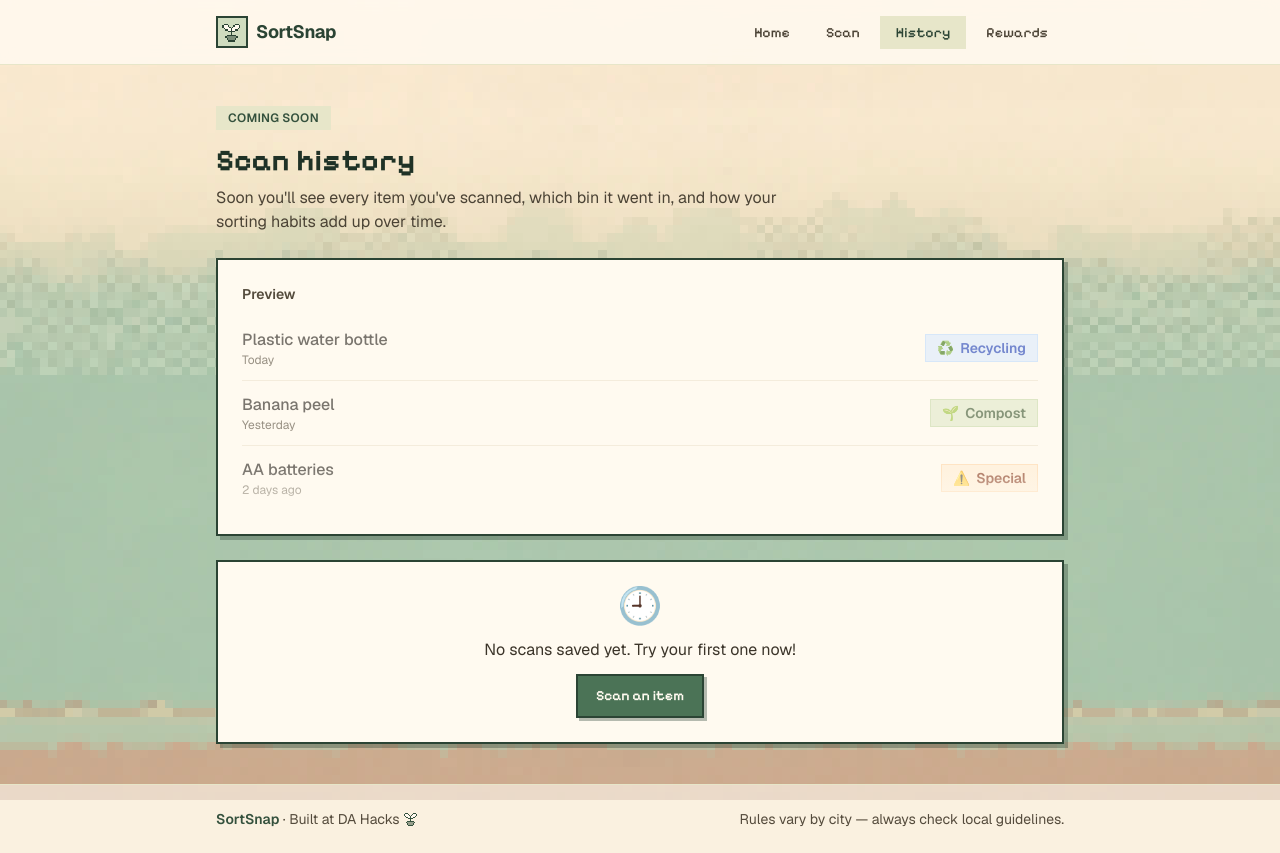
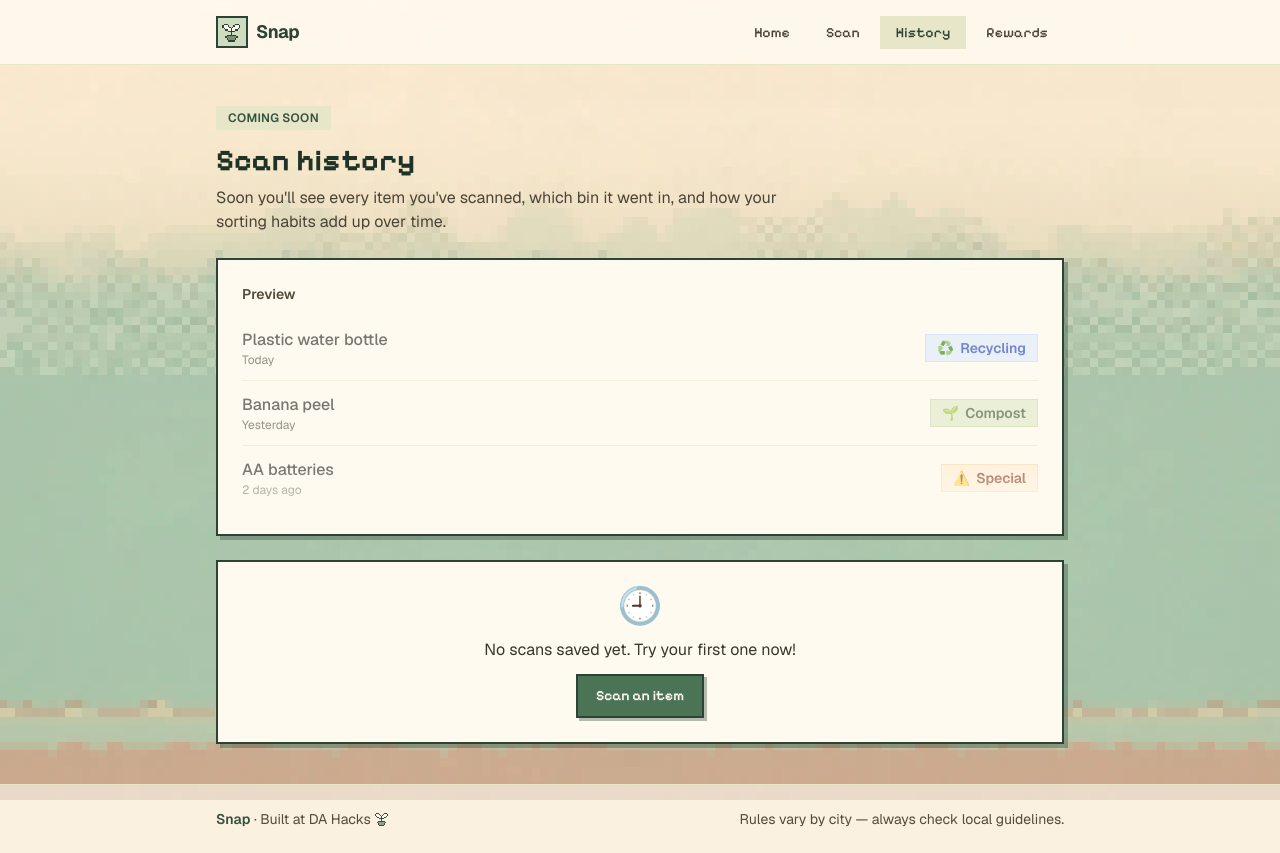
Before and after one commit to jinhocody/DAHACKS_binit_public, a Next.js app in the folder web/: page /history in a window 1280 px wide. Built offline with nearby package versions, Linux system fonts and the light colour scheme.

Commit message:
Rename site from SortSnap to Snap

```diff
--- a/web/src/app/history/page.tsx
+++ b/web/src/app/history/page.tsx
@@ -6,7 +6,7 @@ import type { WasteCategory } from "@/lib/scan-types";
 
 export const metadata: Metadata = {
   title: "History",
-  description: "Your past SortSnap scans — coming soon.",
+  description: "Your past Snap scans — coming soon.",
 };
 
 const PREVIEW: { item: string; category: WasteCategory; when: string }[] = [
--- a/web/src/app/layout.tsx
+++ b/web/src/app/layout.tsx
@@ -24,12 +24,12 @@ const pixelify = Pixelify_Sans({
 
 export const metadata: Metadata = {
   title: {
-    template: "%s · SortSnap",
-    default: "SortSnap — Snap your trash. Know the bin.",
+    template: "%s · Snap",
+    default: "Snap — Snap your trash. Know the bin.",
   },
   description:
-    "SortSnap uses AI to tell you which bin your trash belongs in. Snap a photo and get Cupertino recycling, compost or trash guidance in seconds.",
-  applicationName: "SortSnap",
+    "Snap uses AI to tell you which bin your trash belongs in. Snap a photo and get Cupertino recycling, compost or trash guidance in seconds.",
+  applicationName: "Snap",
 };
 
 export const viewport: Viewport = {
--- a/web/src/app/rewards/page.tsx
+++ b/web/src/app/rewards/page.tsx
@@ -4,7 +4,7 @@ import { Card } from "@/components/ui/Card";
 
 export const metadata: Metadata = {
   title: "Rewards",
-  description: "Earn points for sorting right and redeem rewards — coming soon to SortSnap.",
+  description: "Earn points for sorting right and redeem rewards — coming soon to Snap.",
 };
 
 const PERKS = [
--- a/web/src/components/layout/Footer.tsx
+++ b/web/src/components/layout/Footer.tsx
@@ -5,7 +5,7 @@ export function Footer() {
     <footer className="border-t border-emerald-100 bg-white/60">
       <div className="mx-auto flex w-full max-w-4xl flex-col items-center justify-between gap-1 px-4 py-6 text-center text-sm text-gray-500 sm:flex-row sm:px-6 sm:text-left">
         <p>
-          <span className="font-semibold text-emerald-800">SortSnap</span> · Built at DA Hacks{" "}
+          <span className="font-semibold text-emerald-800">Snap</span> · Built at DA Hacks{" "}
           <PixelIcon name="sprout" size={16} className="-mt-0.5 align-middle text-emerald-800" />
         </p>
         <p>Rules vary by city — always check local guidelines.</p>
--- a/web/src/components/layout/Header.tsx
+++ b/web/src/components/layout/Header.tsx
@@ -25,7 +25,7 @@ export function Header() {
             >
               <PixelIcon name="sprout" size={22} />
             </span>
-            SortSnap
+            Snap
           </Link>
           <nav aria-label="Main" className="hidden sm:block">
             <Suspense fallback={<DesktopNavLinks pathname={null} />}>
```
